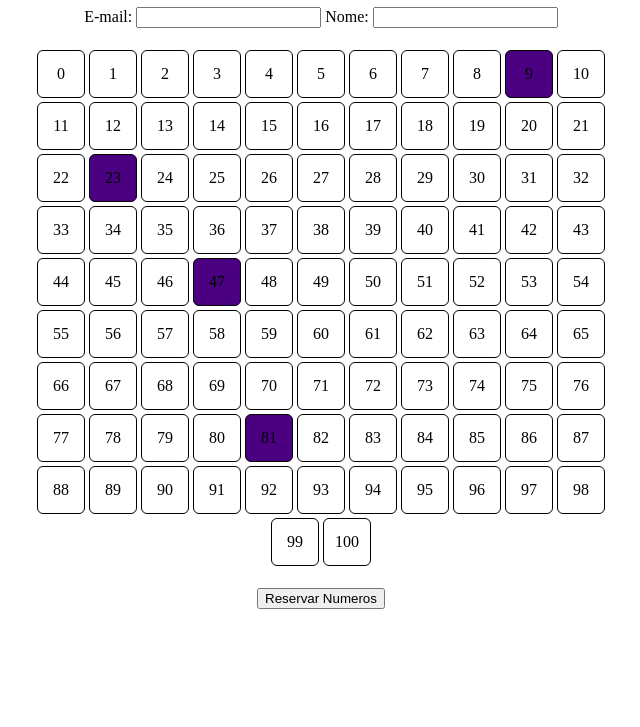
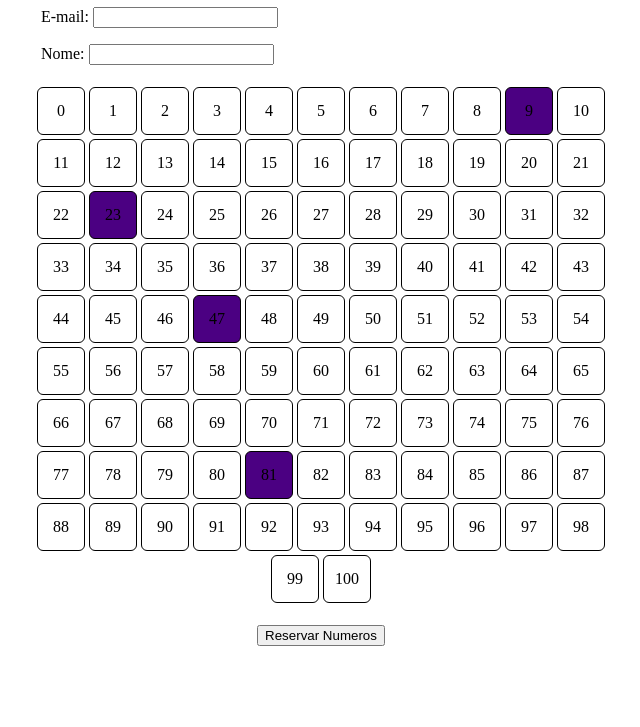
Before and after one commit to jorge-lba/rifa, a website: page public/index.html in a window 1280 px wide. Shown: the part 73-800 px from the top of the page, without its empty margins (319-959 px from the left). Drawn offline with Linux system fonts and the light colour scheme.

Commit message:
Modificaçao no estilo dos inputs de email e nome

```diff
--- a/public/index.css
+++ b/public/index.css
@@ -21,6 +21,10 @@ body{
     justify-content: center;
 
     margin: 20px 30px;
+}
+p {
+    text-align: left;
+    margin-left: 60px;
 }
 
 section div {
--- a/public/index.html
+++ b/public/index.html
@@ -12,12 +12,14 @@
     </header>
     <div class="content">
         <form action="" method="post">
-
-            <label for="email">E-mail:</label>
-            <input type="email" name="" id="email_user">
-
-            <label for="name">Nome:</label>
-            <input type="text" name="" id="name_user">
+            <p>
+                <label for="email">E-mail:</label>
+                <input type="email" name="" id="email_user">
+            </p>
+            <p>
+                <label for="name">Nome:</label>
+                <input type="text" name="" id="name_user">
+            </p>
 
             <section id="numbers">
             </section>
```
